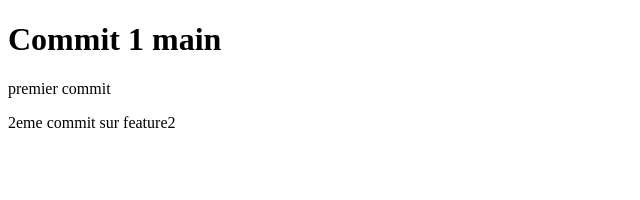
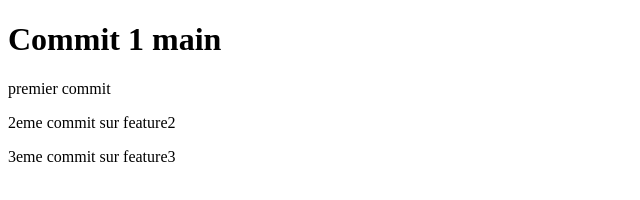
Before and after one commit to ThibautGr/testgit, a plain HTML site: page index.html in a window 1280 px wide. Shown: the whole page, without its empty margins (0-640 px from the left). Drawn offline with Linux system fonts and the light colour scheme.

Commit message:
3 feature commit  index.html

```diff
--- a/index.html
+++ b/index.html
@@ -12,6 +12,7 @@
 <h1>Commit 1 main</h1>
 <p>premier commit </p>
 <p>2eme commit sur feature2</p>
+<p>3eme commit sur feature3</p>
 
 </body>
 </html>
```
